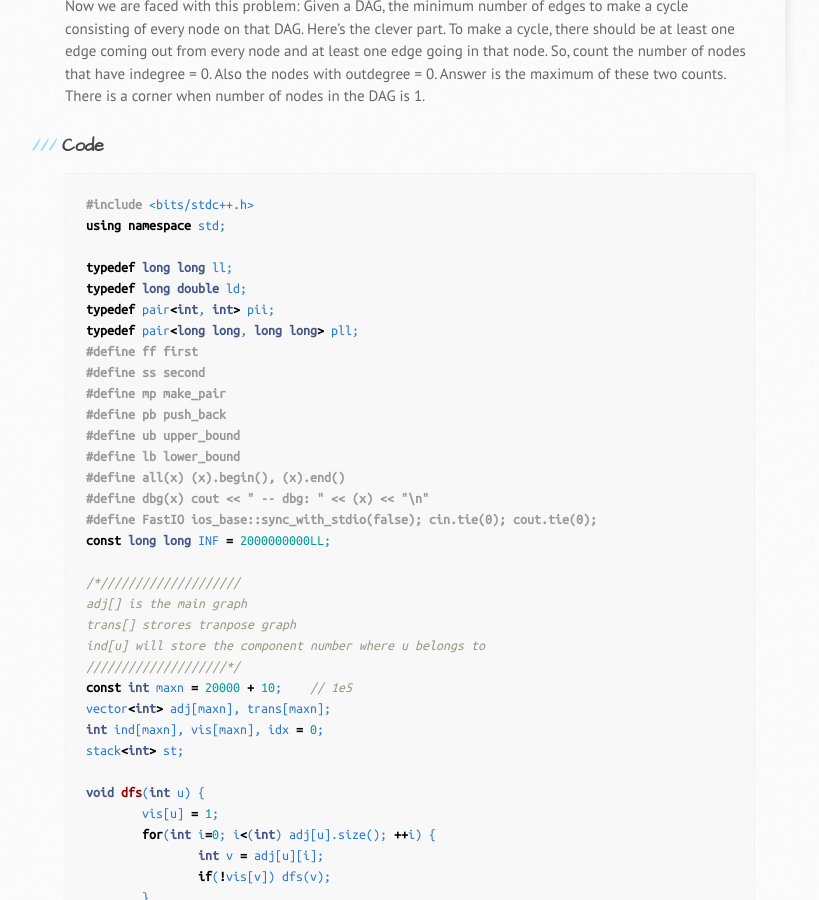
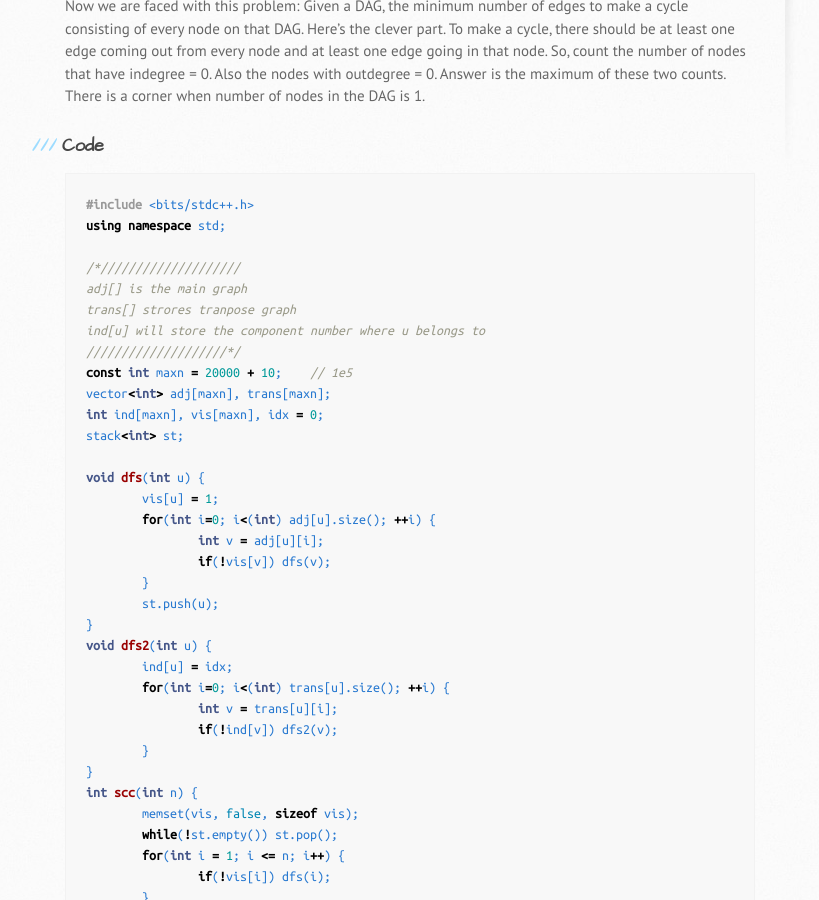
Before and after one commit to rebornplusplus/rebornplusplus.github.io, a Jekyll site: the page built from codir/lo-1210-efficient-traffic-system.md, in a window 1280 px wide and 900 px high, scrolled down 577 px. Shown: the whole window, without its empty margins (105-924 px from the left). Built offline with Jekyll 4.4.1, drawn with Linux system fonts in a browser that asks for light colours; some web fonts are replaced; comment, search, counter and statistics services are not loaded; our own code applies the rules of GitHub Pages for plain Markdown files.

Commit message:
LightOJ 1210 - Efficient Traffic System

````diff
--- a/codir/lo-1210-efficient-traffic-system.md
+++ b/codir/lo-1210-efficient-traffic-system.md
@@ -16,21 +16,6 @@ There is a corner when number of nodes in the DAG is 1.
 ```cpp
 #include <bits/stdc++.h>
 using namespace std;
-
-typedef long long ll;
-typedef long double ld;
-typedef pair<int, int> pii;
-typedef pair<long long, long long> pll;
-#define ff first
-#define ss second
-#define mp make_pair
-#define pb push_back
-#define ub upper_bound
-#define lb lower_bound
-#define all(x) (x).begin(), (x).end()
-#define dbg(x) cout << " -- dbg: " << (x) << "\n"
-#define FastIO ios_base::sync_with_stdio(false); cin.tie(0); cout.tie(0);
-const long long INF = 2000000000LL;
 
 /*////////////////////
 adj[] is the main graph
````
